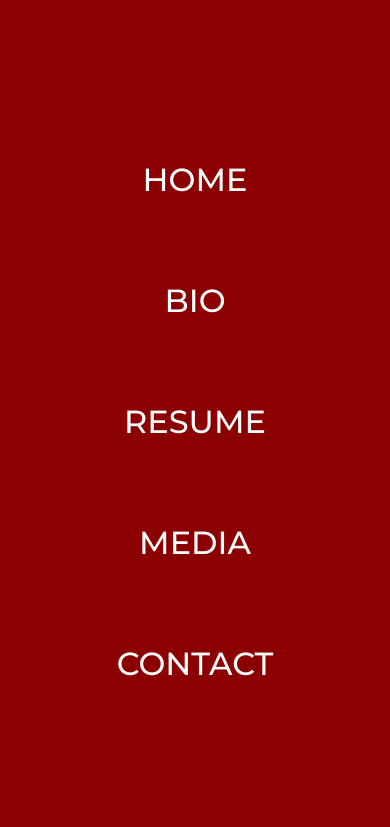
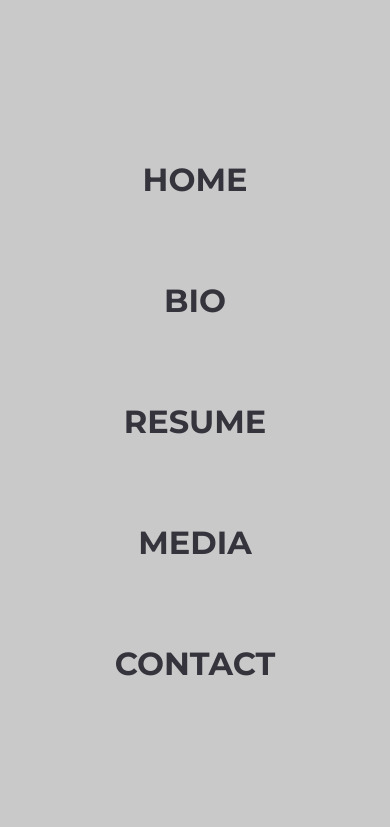
Before and after one commit to Zachcos/ZachCossmanV3, a Gatsby site: page / in a window 390 px wide. Shown: the top 827 px of the page. Built offline with nearby package versions, Linux system fonts and the light colour scheme; Gatsby itself is replaced by a stand-in of ours; some icons are missing.

Commit message:
Color adjustments for mobile nav

```diff
--- a/src/components/navbar.js
+++ b/src/components/navbar.js
@@ -46,11 +46,14 @@ const NavBar = styled.div`
       display: block;
       font-size: 1.75rem;
       margin-right: 50px;
+      position: fixed;
+      right: -20px;
       visibility: visible;
+      z-index: 200;
     }
     .nav {
       align-items: center;
-      background-color: darkred;
+      background-color: ${palette.light};
       display: flex;
       flex-direction: column;
       height: 100vh;
@@ -59,8 +62,9 @@ const NavBar = styled.div`
       top: 0;
       width: 100vw;
       a {
-        color: ${palette.white};
+        color: ${palette.dark};
         font-size: 2rem;
+        font-weight: 700;
         &:first-child {
           margin-top: 120px
         }
```
